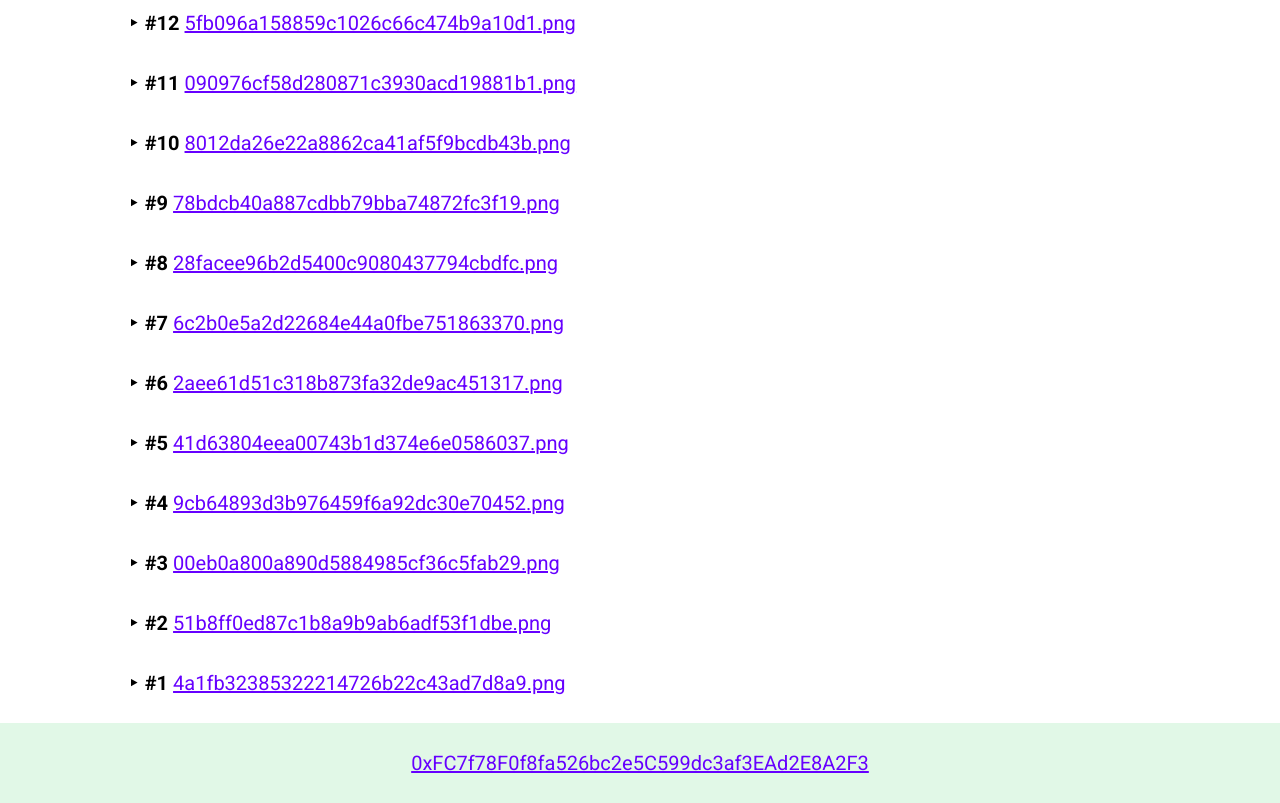
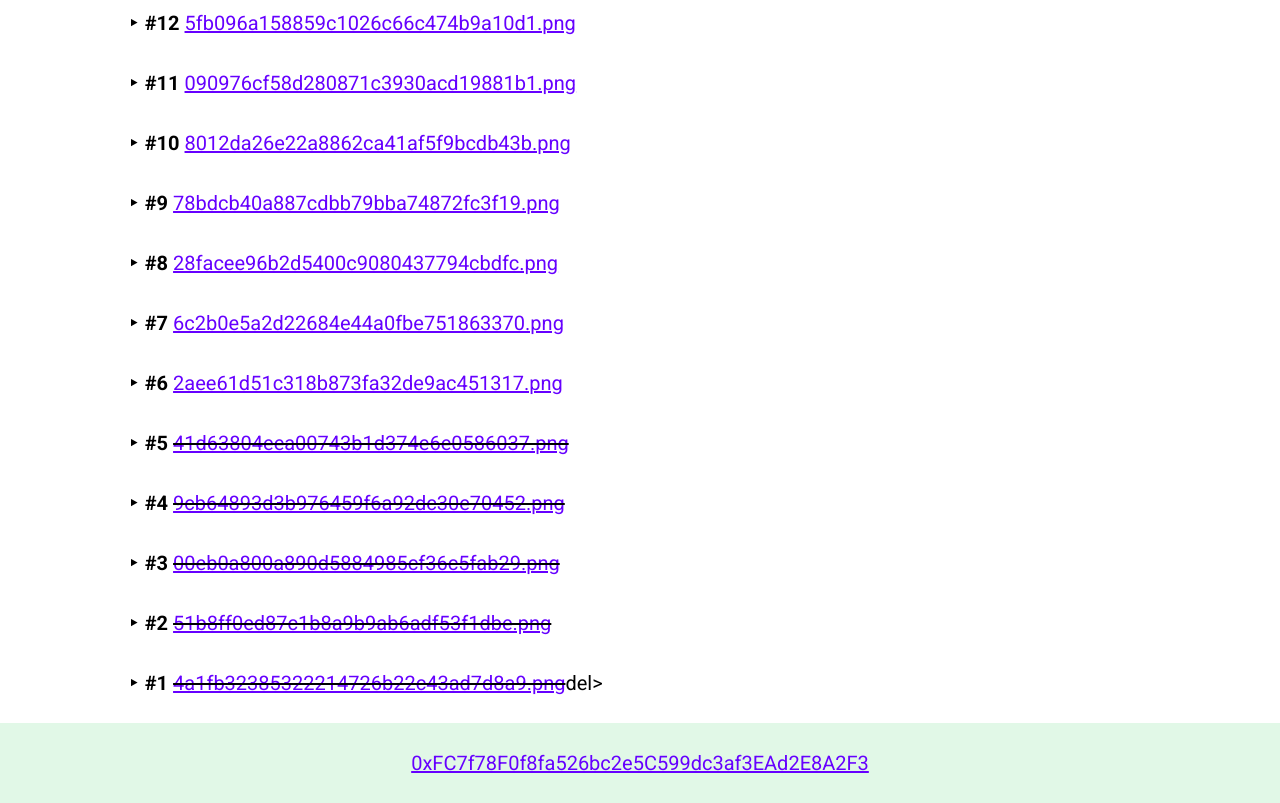
Before and after one commit to cyborgsavant/cyborgsavant.github.io, a plain HTML site: page docs/cyborgdream/index.html in a window 1280 px wide. Shown: the part 1743-2546 px from the top of the page. Drawn offline with Linux system fonts and the light colour scheme.

Commit message:
20250822_1425

```diff
--- a/docs/cyborgdream/index.html
+++ b/docs/cyborgdream/index.html
@@ -66,11 +66,11 @@ a { color: #6600FF; transition: 150ms linear; } a:hover { color: #00FF3A }
 <div class="div row">&#8227; <b>#8</b> <a href="https://raw.seadn.io/files/28facee96b2d5400c9080437794cbdfc.png" target="_blank">28facee96b2d5400c9080437794cbdfc.png</a></div>
 <div class="div row">&#8227; <b>#7</b> <a href="https://raw.seadn.io/files/6c2b0e5a2d22684e44a0fbe751863370.png" target="_blank">6c2b0e5a2d22684e44a0fbe751863370.png</a></div>
 <div class="div row">&#8227; <b>#6</b> <a href="https://raw.seadn.io/files/2aee61d51c318b873fa32de9ac451317.png" target="_blank">2aee61d51c318b873fa32de9ac451317.png</a></div>
-<div class="div row">&#8227; <b>#5</b> <a href="https://raw.seadn.io/files/41d63804eea00743b1d374e6e0586037.png" target="_blank">41d63804eea00743b1d374e6e0586037.png</a></div>
-<div class="div row">&#8227; <b>#4</b> <a href="https://raw.seadn.io/files/9cb64893d3b976459f6a92dc30e70452.png" target="_blank">9cb64893d3b976459f6a92dc30e70452.png</a></div>
-<div class="div row">&#8227; <b>#3</b> <a href="https://raw.seadn.io/files/00eb0a800a890d5884985cf36c5fab29.png" target="_blank">00eb0a800a890d5884985cf36c5fab29.png</a></div>
-<div class="div row">&#8227; <b>#2</b> <a href="https://raw.seadn.io/files/51b8ff0ed87c1b8a9b9ab6adf53f1dbe.png" target="_blank">51b8ff0ed87c1b8a9b9ab6adf53f1dbe.png</a></div>
-<div class="div row">&#8227; <b>#1</b> <a href="https://raw.seadn.io/files/4a1fb32385322214726b22c43ad7d8a9.png" target="_blank">4a1fb32385322214726b22c43ad7d8a9.png</a></div>
+<div class="div row">&#8227; <b>#5</b> <del><a href="https://raw.seadn.io/files/41d63804eea00743b1d374e6e0586037.png" target="_blank">41d63804eea00743b1d374e6e0586037.png</a></del></div>
+<div class="div row">&#8227; <b>#4</b> <del><a href="https://raw.seadn.io/files/9cb64893d3b976459f6a92dc30e70452.png" target="_blank">9cb64893d3b976459f6a92dc30e70452.png</a></del></div>
+<div class="div row">&#8227; <b>#3</b> <del><a href="https://raw.seadn.io/files/00eb0a800a890d5884985cf36c5fab29.png" target="_blank">00eb0a800a890d5884985cf36c5fab29.png</a></del></div>
+<div class="div row">&#8227; <b>#2</b> <del><a href="https://raw.seadn.io/files/51b8ff0ed87c1b8a9b9ab6adf53f1dbe.png" target="_blank">51b8ff0ed87c1b8a9b9ab6adf53f1dbe.png</a></del></div>
+<div class="div row">&#8227; <b>#1</b> <del><a href="https://raw.seadn.io/files/4a1fb32385322214726b22c43ad7d8a9.png" target="_blank">4a1fb32385322214726b22c43ad7d8a9.png</a></del>del></div>
 </div>
 
 <div class="ft div"><a href="https://opensea.io/collection/cyborgdream">0xFC7f78F0f8fa526bc2e5C599dc3af3EAd2E8A2F3</a></div>
```
